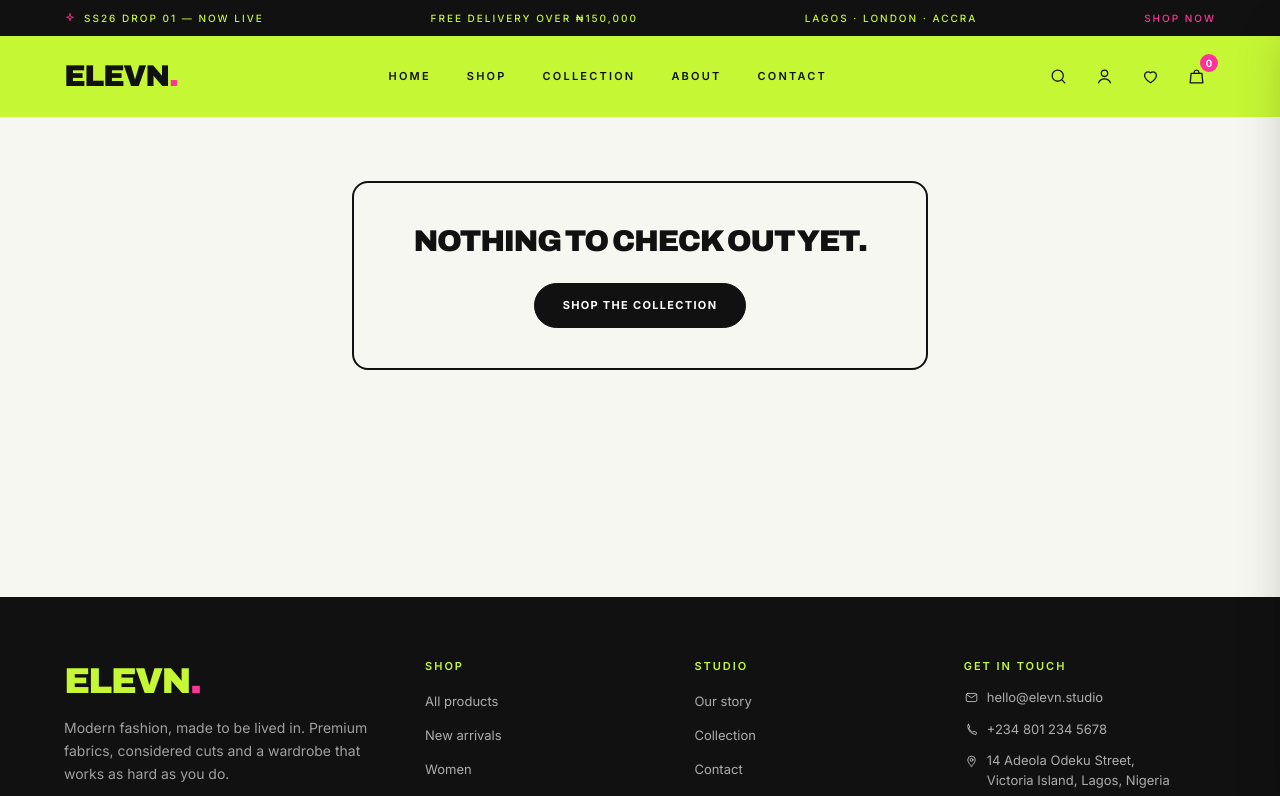
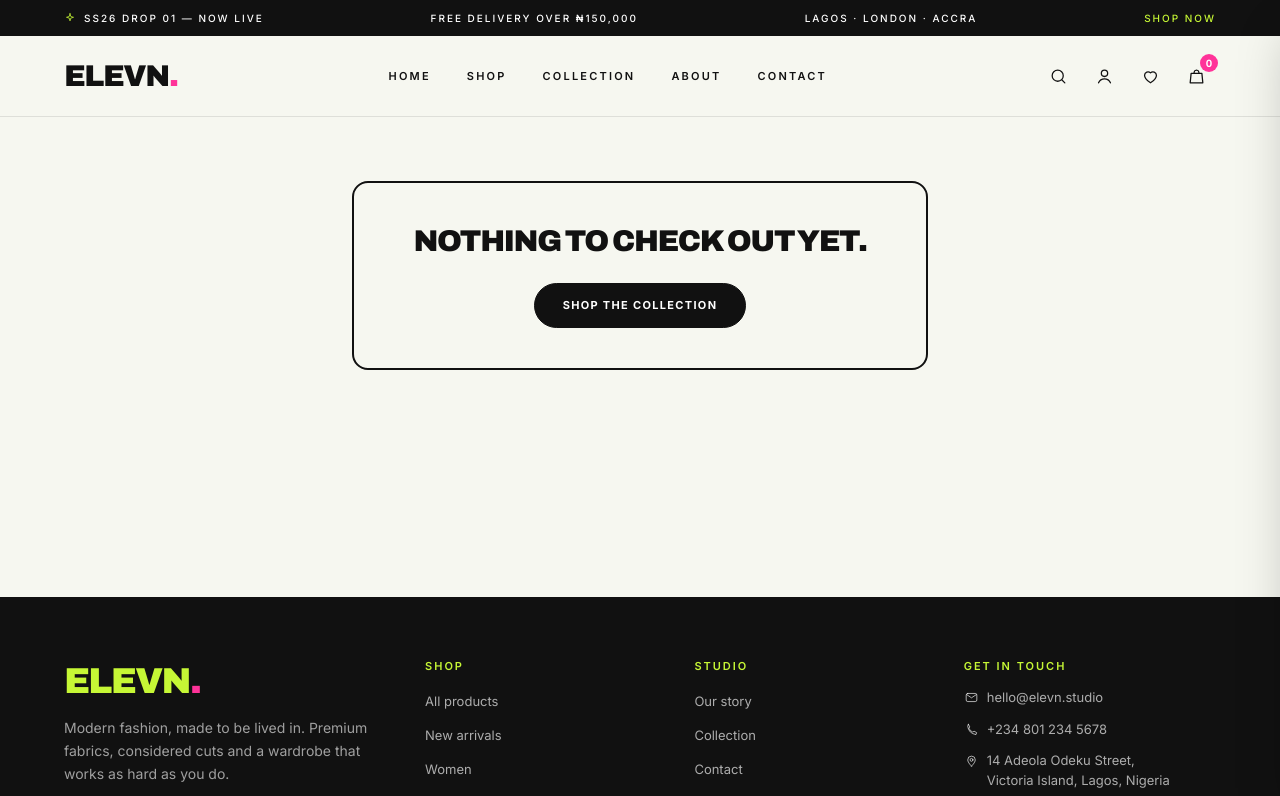
Before and after one commit to dbobmanuel29-hue/elevn, a Next.js app: page /checkout in a window 1280 px wide. Shown: the top 796 px of the page. Built offline with nearby package versions, Linux system fonts and the light colour scheme.

Commit message:
Align navigation surfaces with ELEVN neutral brand palette

```diff
--- a/src/components/header.tsx
+++ b/src/components/header.tsx
@@ -144,16 +144,16 @@ export function Header() {
 
   return (
     <>
-      <div className="bg-ink text-lime">
+      <div className="bg-ink text-white">
         <div className="shell flex h-9 items-center justify-between gap-4 overflow-hidden text-[10px] font-medium tracking-[0.2em] uppercase">
           <p className="flex items-center gap-2">
-            <SparkIcon size={12} className="text-pink" />
+            <SparkIcon size={12} className="text-lime" />
             <span className="hidden sm:inline">SS26 Drop 01 — Now live</span>
             <span className="sm:hidden">SS26 / Drop 01</span>
           </p>
           <p className="hidden md:block">Free delivery over ₦150,000</p>
           <p className="hidden lg:block">Lagos · London · Accra</p>
-          <Link href="/shop" className="link-underline shrink-0 text-pink">
+          <Link href="/shop" className="link-underline shrink-0 text-lime">
             Shop now
           </Link>
         </div>
@@ -162,8 +162,8 @@ export function Header() {
       <header
         className={`sticky top-0 z-50 border-b transition-all duration-300 ${
           scrolled
-            ? "border-ink/15 bg-lime/90 shadow-[0_10px_30px_-26px_rgba(17,17,17,0.8)] backdrop-blur-md"
-            : "border-transparent bg-lime"
+            ? "border-ink/10 bg-paper/95 shadow-[0_8px_24px_-22px_rgba(17,17,17,0.45)] backdrop-blur-md"
+            : "border-ink/10 bg-paper"
         }`}
       >
         <div className="shell flex h-16 items-center justify-between gap-3 md:h-20">
```
